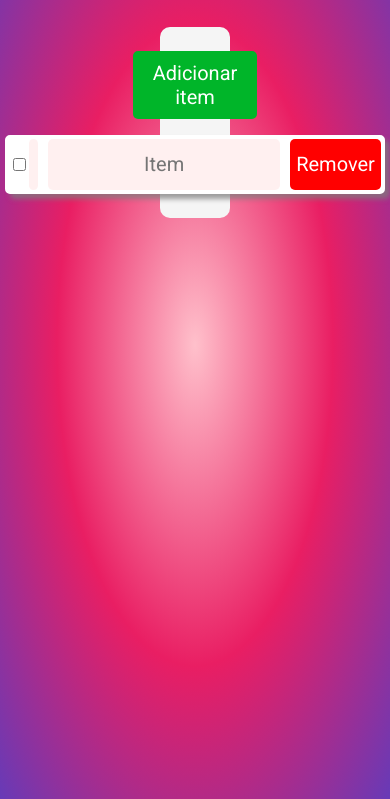
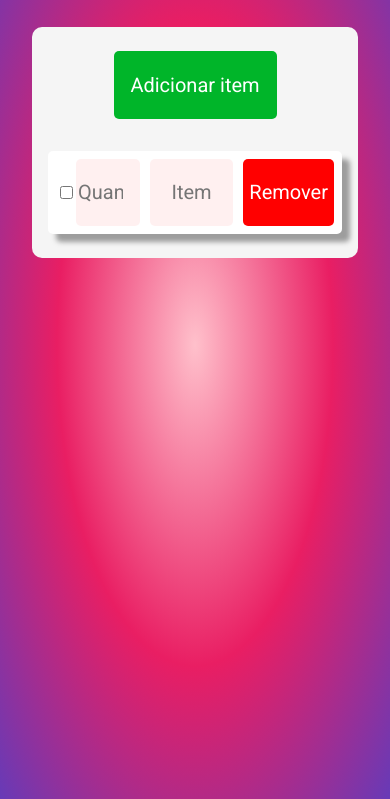
Before and after one commit to Michelle-Laignier/lista-de-compras, a plain HTML site: page index.html in a window 390 px wide. Both pictures are taken after a click on the button "Adicionar item". Shown: the part 109-908 px from the top of the page. Drawn offline with Linux system fonts and the light colour scheme.

Commit message:
visual e medias

```diff
--- /dev/null
+++ b/css/medias.css
@@ -0,0 +1,37 @@
+@media screen and (max-width: 900px) {
+    .lista {
+        margin: 2rem 5rem 6rem 5rem;
+    }
+}
+
+@media screen and (max-width: 700px) {
+    .lista {
+        gap: 2rem;
+        margin: 2rem 3rem 6rem 3rem;
+    }
+
+    .button-add {
+        height: 8vh;
+        width: 50%;
+    }
+
+    .lista-div {
+        height: 8vh;
+        margin: 0 1.5rem;
+        padding: 4px;
+    }
+
+    .lista-produto {
+        width: 40%;
+    }
+}
+
+@media screen and (max-width: 530px) {
+    .lista {
+        margin: 2rem 2rem 6rem 2rem;
+    }
+
+    .lista-div {
+        margin: 0 1rem;
+    }
+}
--- a/css/style.css
+++ b/css/style.css
@@ -21,20 +21,27 @@ body {
     border-radius: 10px;
     display: flex;
     flex-direction: column;
-    gap: 1rem;
+    gap: 2rem;
     margin: 2rem 10rem 1rem 10rem;
     padding: 1.5rem 0;
+}
+
+.button-add {
+    background-color: #00b529;
+    height: 7vh;
+    width: 40%;
 }
 
 .lista-div {
     background-color: white;
     border: 4px solid white;
     border-radius: 5px;
-    box-shadow:5px 5px 5px #7e7e7ebd;
+    box-shadow:8px 8px 5px #7e7e7ebd;
     display: flex;
-    height: 6vh;
+    height: 8vh;
     justify-content: space-between;
     margin: 0 2rem;
+    width: -webkit-fill-available;
 }
 
 .lista-check {
@@ -44,10 +51,11 @@ body {
 
 .lista-produto {
     margin: 0 10px;
+    width: 50%;
 }
 
 .lista-quantidade {
-    width: 25%;
+    width: 30%;
 }
 
 .lista-quantidade, .lista-produto {
@@ -72,11 +80,6 @@ body {
     background-color: rgb(155, 18, 18);
 }
 
-.button-add {
-    background-color: #00b529;
-    padding: 10px 20px;
-}
-
 .button-add:hover {
     background-color: #05d837;
 }
--- a/index.html
+++ b/index.html
@@ -10,6 +10,7 @@
 
     <link rel="stylesheet" href="./css/reset.css">
     <link rel="stylesheet" href="./css/style.css">
+    <link rel="stylesheet" href="./css/medias.css">
 
     <title>Lista</title>
 </head>
```
